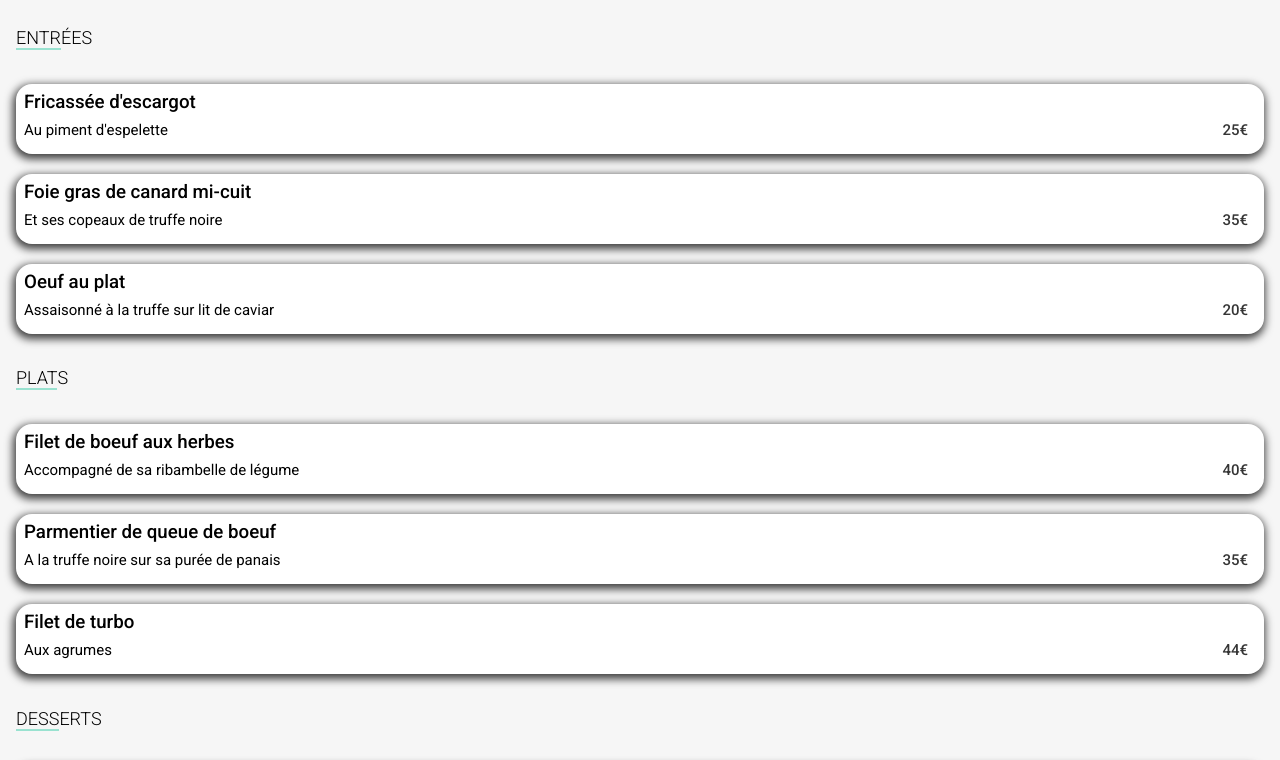
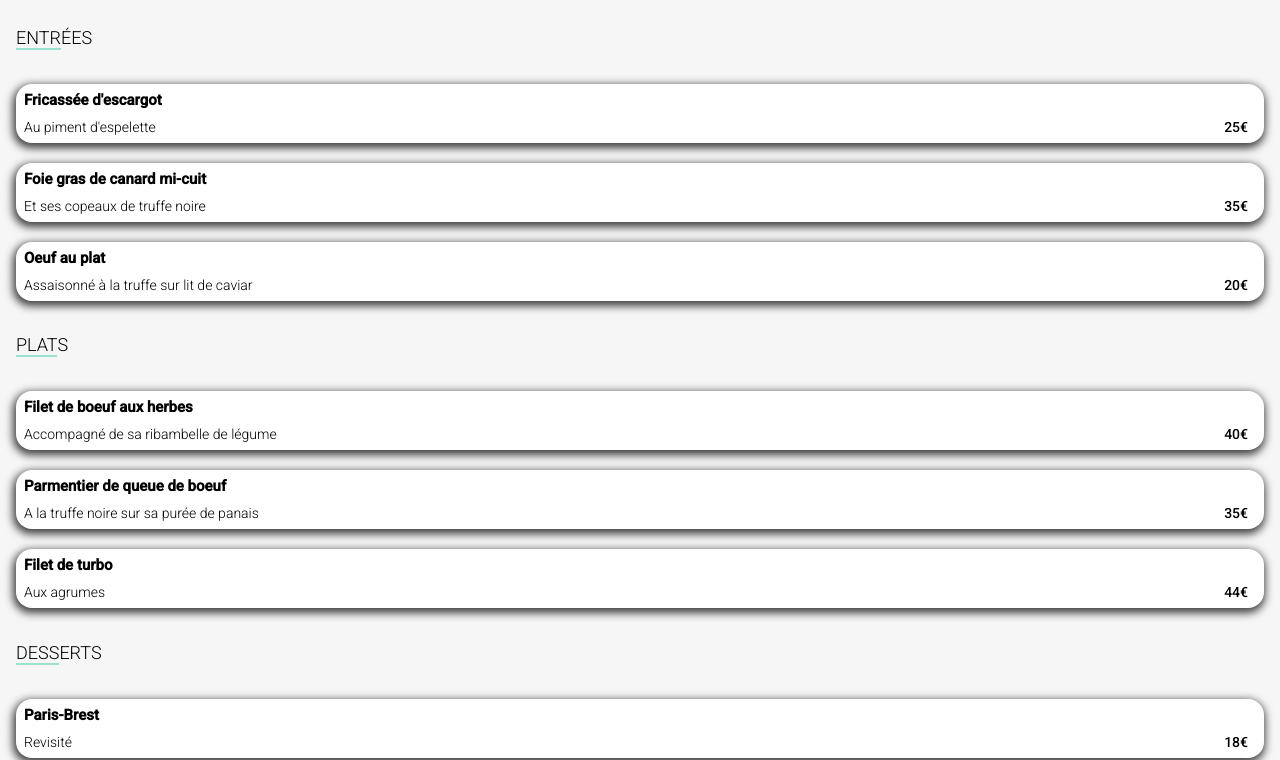
Before and after one commit to iTwiixZ/AlexisChampion_3_20112021, a website: page pages/resto1.html in a window 1280 px wide. Shown: the part 1041-1801 px from the top of the page. Drawn offline with nearby package versions, Linux system fonts and the light colour scheme; files that its build step writes are made by us from their sources; a web font is replaced by a local one.

```diff
--- a/sass/pages/menu.scss
+++ b/sass/pages/menu.scss
@@ -70,7 +70,7 @@
 
 }
 
-// ENTRÉES
+
 
 .menu-grid{
     margin-top: -85px;
@@ -90,25 +90,28 @@
     .menus-category{
         background-color:white;
         border-radius: 16px 16px 16px 16px;
-        height: 70px;
+        height: 59px;
         box-shadow: -1px 3px 8px 2px rgba(0,0,0,0.75);
 
 
         h3{
-            font-weight: 500;
+            font-weight: bold;
+            font-size: 15px;
             margin-top: 8px;
             margin-left: 8px;
+            padding-bottom: 5px;
         }
         p{
             display: flex;
             margin-left: 8px;
             justify-content: space-between;
             margin-top: -10px;
-            font-size: 15px;
+            font-weight: 100;
+            font-size: 14px;
         }
         span{
             margin-right: 16px;
-            color: #353535;
+
             font-weight: 500;
         }
     }
```
